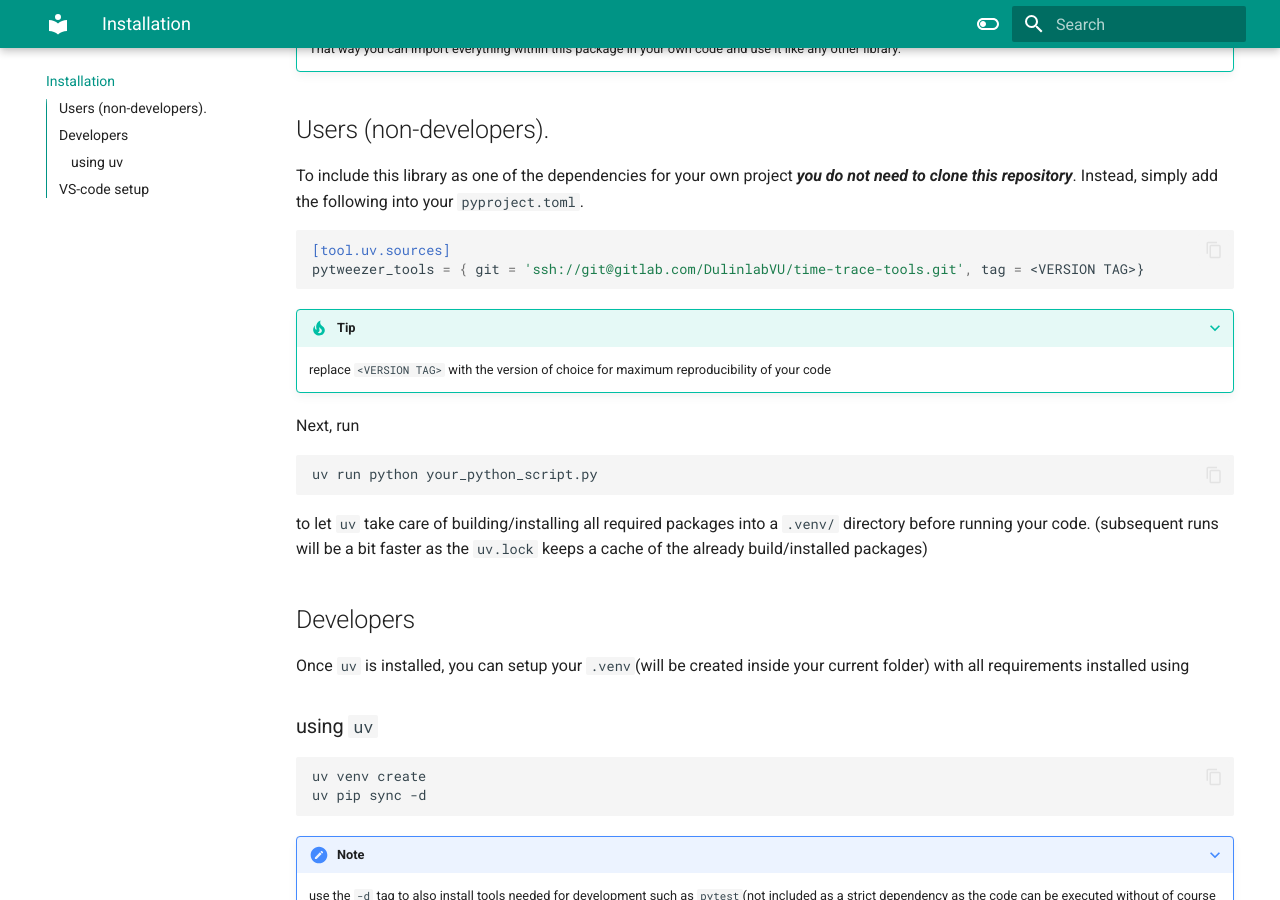
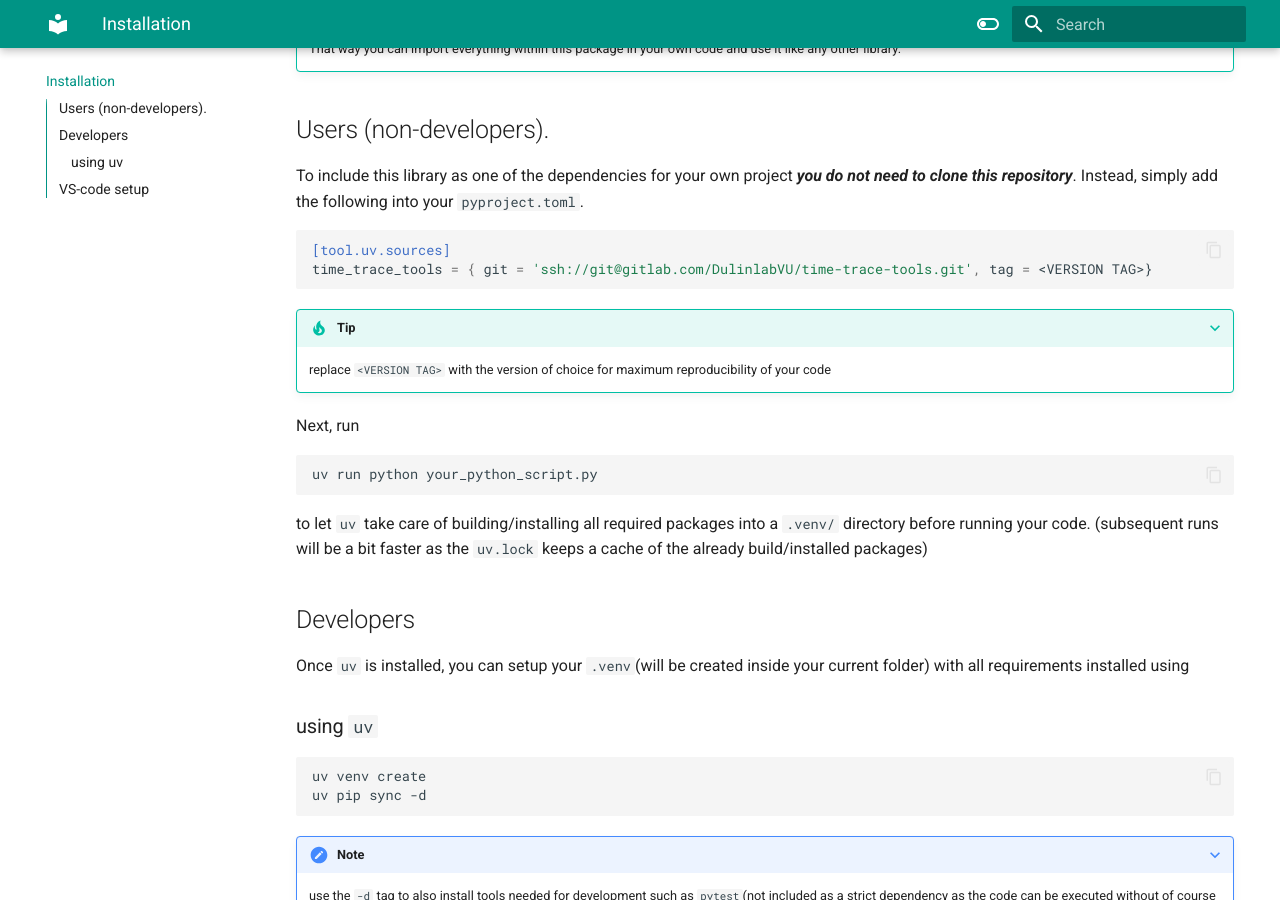
Before and after one commit to KleinMisha/time-trace-tools, an MkDocs documentation site: the page built from docs/installation.md, in a window 1280 px wide and 900 px high, scrolled down 382 px. Built offline with MkDocs 1.6.1 and Material for MkDocs 9.7.7, drawn with Linux system fonts in a browser that asks for light colours.

Commit message:
Installation: updated reference to the correct git repository after name change

````diff
--- a/docs/installation.md
+++ b/docs/installation.md
@@ -11,7 +11,7 @@
 
 ```TOML
 [tool.uv.sources]
-pytweezer_tools = { git = 'ssh://git@gitlab.com/DulinlabVU/time-trace-tools.git', tag = <VERSION TAG>}
+time_trace_tools = { git = 'ssh://git@gitlab.com/DulinlabVU/time-trace-tools.git', tag = <VERSION TAG>}
 ```
 
 ???+ tip
--- a/src/__init__.py
+++ b/src/__init__.py
@@ -1,3 +1,4 @@
 # Expose entire folders so they can be directly imported
 import src.data_io as data_io  # noqa: F401
+import src.data_processing as data_processing  # noqa: F401
 import src.data_types as data_types  # noqa: F401
````
